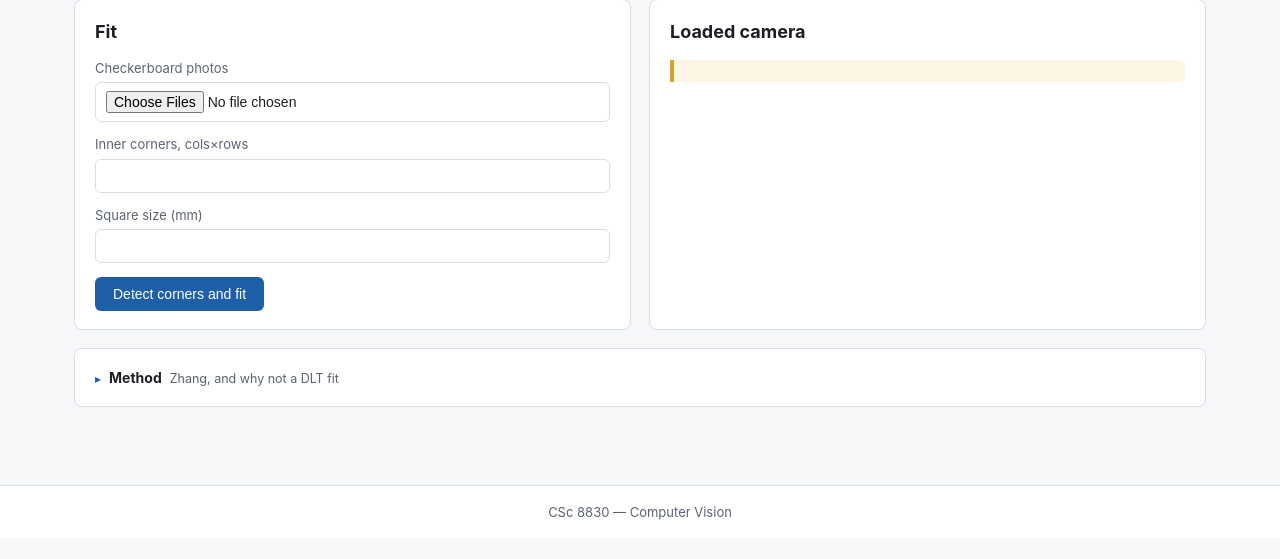
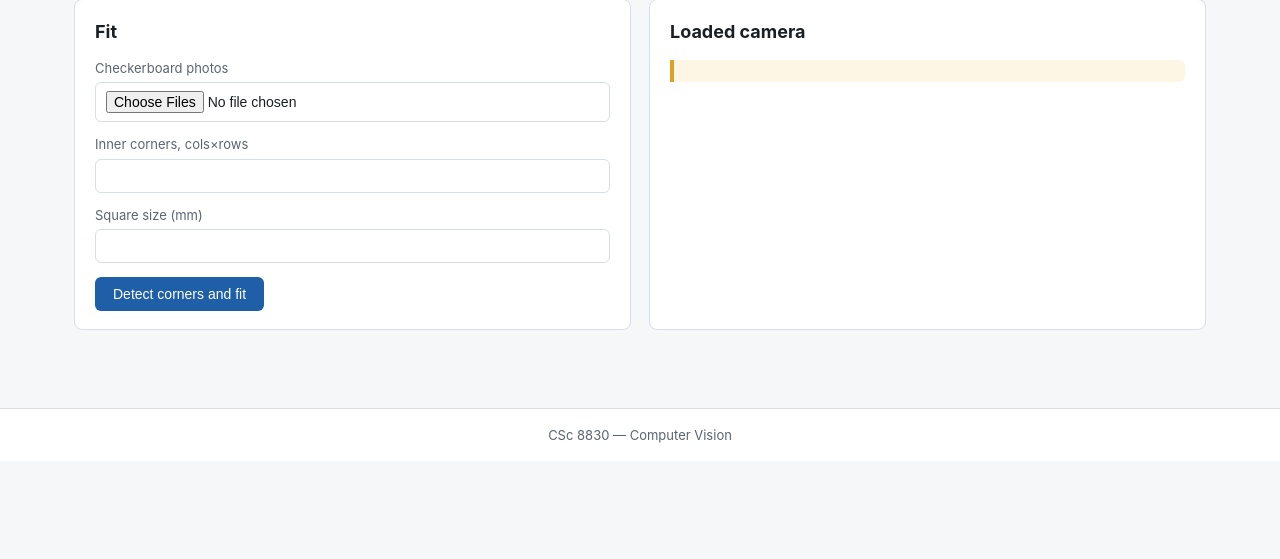
Before and after one commit to RagDoll95/CSC8830_Assignments, a Flask app: template app/templates/module2/calibration.html in a window 1280 px wide. Shown: the part 128-687 px from the top of the page. Run offline with Flask 3, Linux system fonts and the light colour scheme; the template is opened without the code that fills it, so the values that code supplies are empty; parts of the project's set-up code (start-up, migrations or seed data) failed here and were passed over.

Commit message:
removed unneeded doc

```diff
--- a/app/templates/module2/calibration.html
+++ b/app/templates/module2/calibration.html
@@ -142,27 +142,4 @@ dist = [{% for d in cam.dist.ravel().tolist() %}{{ "%+.6f"|format(d) }} {% endfo
   </div>
 </div>
 {% endif %}
-
-<details class="panel">
-  <summary><strong>Method</strong> <span class="small muted">Zhang, and why not a DLT fit</span></summary>
-  <p class="small" style="margin-top:12px">
-    Corners are refined to subpixel accuracy with <code class="inline">cornerSubPix</code>
-    and fitted with <code class="inline">cv2.calibrateCamera</code>, OpenCV's
-    implementation of Zhang's multi-plane method.
-  </p>
-  <p class="small">
-    A direct linear transform on a single calibration object recovers a projection
-    matrix, but it does not model radial distortion, cannot impose constraints such
-    as a known focal length or zero skew, and minimises an algebraic residual rather
-    than the geometrically meaningful reprojection error. Zhang's method observes one
-    planar target in many orientations, which both supplies the constraints needed to
-    separate the intrinsics from the per-view extrinsics and lets the distortion
-    coefficients be estimated &mdash; then refines everything by nonlinear least
-    squares on reprojection error, which is the RMS reported above.
-  </p>
-  <p class="small">
-    K is in pixels, so it is only valid at the resolution it was fitted at: every
-    image must share one resolution, and measurements must use that same resolution.
-  </p>
-</details>
 {% endblock %}
```
Also changed, not shown: app/templates/module2/measure.html (+0 -27 lines).
